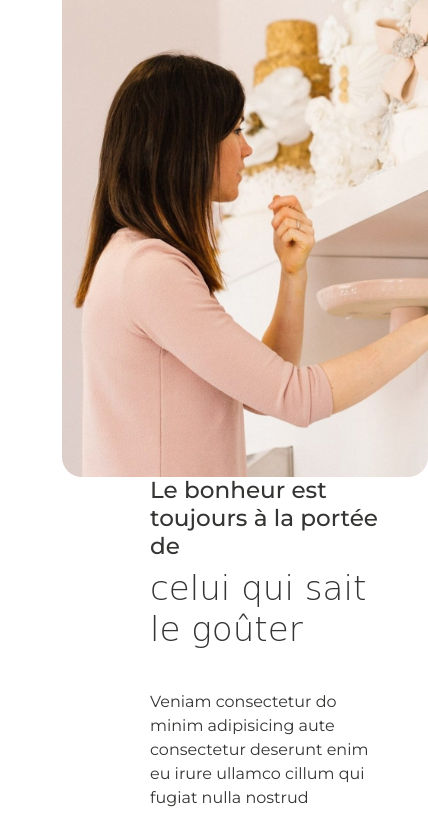
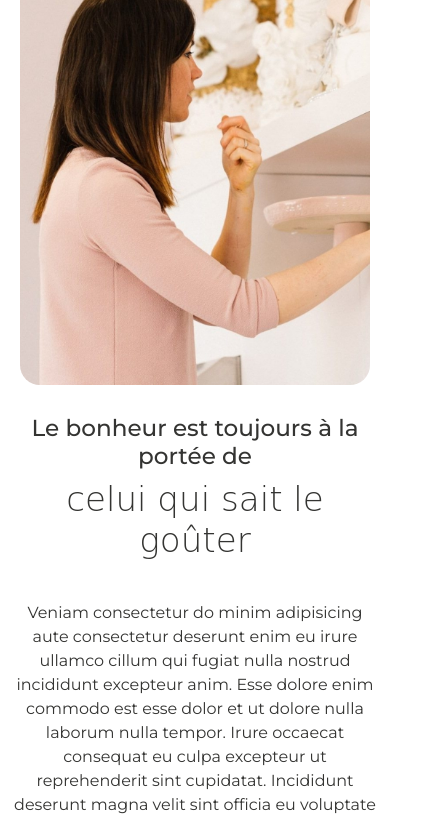
Before and after one commit to sbelisle07/Marie-France-Test, a plain HTML site: page index.html in a window 390 px wide. Shown: the part 494-1308 px from the top of the page, 428 px wide, since content can reach past the window. Drawn offline with nearby package versions, Linux system fonts and the light colour scheme; files that its build step writes are made by us from their sources; a web font is replaced by a local one.

Commit message:
responsive page d'accueil

```diff
--- a/assets/styles/scss/main.scss
+++ b/assets/styles/scss/main.scss
@@ -1,3 +1,48 @@
+/* RESPONSIVE MIXINS */
+$lg: 1199px;
+$md: 991px;
+$sm: 767px;
+$xs: 575px;
+
+/* Plus grand ou égal custom */
+@mixin min-custom($custom) { @media (min-width: $custom + 1px) { @content; } }
+/* Plus petit ou égal custom */
+@mixin max-custom($custom) { @media (max-width: $custom) { @content; } }
+
+
+/* Plus grand ou égal à 1200px */
+@mixin min-lg { @media (min-width: $lg + 1px) { @content; } }
+/* Plus petit ou égal à 1199px */
+@mixin max-lg { @media (max-width: $lg) { @content; } }
+/* Plus grand ou égal à 992px */
+@mixin min-md { @media (min-width: $md + 1px) { @content; } }
+/* Plus petit ou égal à 991px */
+@mixin max-md { @media (max-width: $md) { @content; } }
+/* Plus grand ou égal à 768px */
+@mixin min-sm { @media (min-width: $sm + 1px) { @content; } }
+/* Plus petit ou égal à 767px */
+@mixin max-sm { @media (max-width: $sm) { @content; } }
+/* Plus grand ou égal à 576px */
+@mixin min-xs { @media (min-width: $xs + 1px) { @content; } }
+/* Plus petit ou égal à 575px */
+@mixin max-xs { @media (max-width: $xs) { @content; } }
+
+/* Entre 1199px et 992px */
+@mixin max-lg-min-md { @media (max-width: $lg) and (min-width: $md + 1px ) { @content; } }
+/* Entre 1199px et 768px */
+@mixin max-lg-min-sm { @media (max-width: $lg) and (min-width: $sm + 1px ) { @content; } }
+/* Entre 1199px et 576px */
+@mixin max-lg-min-xs { @media (max-width: $lg) and (min-width: $xs + 1px ) { @content; } }
+
+/* Entre 991px et 768px */
+@mixin max-md-min-sm { @media (max-width: $md) and (min-width: $sm + 1px ) { @content; } }
+/* Entre 991px et 576px */
+@mixin max-md-min-xs { @media (max-width: $md) and (min-width: $xs + 1px ) { @content; } }
+
+/* Entre 767px et 576px */
+@mixin max-sm-min-xs { @media (max-width: $sm) and (min-width: $xs + 1px ) { @content; } }
+
+
 @import "general/variables";
 @import "general/general";
 @import "master/header";
--- a/assets/styles/scss/pages/homepage.scss
+++ b/assets/styles/scss/pages/homepage.scss
@@ -1,50 +1,112 @@
 // INTRO //
-
 .image-accueil {
 	.plop-wrap {
 		position: absolute;
 		width: 265px;
-		height: 375px;
-		.leave {
+		height: 425px;
+		overflow: hidden;
+		img {
 			position: absolute;
 			max-width: 245px;
 			left: -60px;
 			top: 10px;
+			@include max-md {
+				max-width: 190px;
+			}
+			@include max-sm {
+				max-width: 170px;
+			}
+			@include max-xs {
+				max-width: 140px;
+				transform: rotate(10deg);
+				left: -40px;
+			}
+			@include max-custom(400px) {
+				max-width: 120px;
+				top: 0;
+			}
 		}
-	}
-	.plop-wrap-right {
-		position: absolute;
-		right: 0;
-		left: auto;
-		width: 265px;
-		overflow: hidden;
-		.plop {
-			position: relative;
-			right: -45px;
-			max-width: 250px;
-			transform: rotate(60deg);
+		&.right {
+			right: 0;
+			left: auto;
+			img {
+				position: relative;
+				left: 65px;
+				max-width: 250px;
+				transform: rotate(50deg);
+				@include max-md {
+					left: 100px;
+					max-width: 200px;
+				}
+				@include max-sm {
+					left: 130px;
+					max-width: 180px;
+				}
+				@include max-xs {
+					top: 150px;
+					left: 150px;
+					max-width: 150px;
+				}
+				@include max-custom(400px) {
+					top: 140px;
+					left: 180px;
+					max-width: 130px;
+				}
+			}
 		}
 	}
 	.container {
 		position: relative;
 		.rounded {
 			padding-top: 100px;
-			padding-bottom: 100px;
+			padding-bottom: 120px;
 			width: 300px;
+			@include max-md {
+				width: 250px;
+			}
+			@include max-xs {
+				width: 200px;
+			}
+			@include max-custom(400px) {
+				width: 180px;
+			}
 		}
 	}
 }
 
+
 .intro-accueil {
 	.container {
 		color: $dark;
+		@include max-sm {
+			text-align: center;
+		}
+		.row {
+			@include min-md {
+				display: flex;
+				flex-wrap: wrap;
+				align-items: center;
+			}
+		}
 		.image {
-			margin-left: 50px;
 			border-radius: 20px;
+			@include max-sm {
+				width: 350px;
+				margin-bottom: 30px;
+			}
 		}
 		.text {
 			align-self: center;
-			padding-left: 150px;
+			padding-left: 100px;
+			@include max-lg {
+				padding-left: 60px;
+			}
+			@include max-md {
+				padding-left: 40px;
+			}
+			@include max-sm {
+				padding-left: 0;
+			}
 			h2 {
 				font-family: $baby;
 			}
@@ -60,15 +122,19 @@
 
 .banner-image {
 	background-size: cover;
-	height: 700px;
+	background-position: center;
+	min-height: 400px;
+	height: 40vh;
 	margin: 150px 0;
+	@include max-xs {
+		min-height: 300px;
+	}
 }
 
 //EVENEMENTS//
-
 .events {
 	.container {
-		h3{
+		h3 {
 			margin-bottom: 0px;
 		}
 		h2 {
@@ -85,13 +151,12 @@
 }
 
 // SAVEURS ET PRODUITS //
-
 .cake {
 	margin-bottom: 70px;
 }
 
-.saveurs {
-	.container{
+.big-title {
+	.container {
 		position: relative;
 		p {
 			font-family: $barlow;
@@ -100,6 +165,21 @@
 			font-size: 175px;
 			margin-bottom: 0px;
 			margin-left: 75px;
+			@include max-md {
+				font-size: 150px;
+			}
+			@include max-sm {
+				font-size: 115px;
+				margin-left: 55px;
+			}
+			@include max-xs {
+				font-size: 90px;
+				margin-left: 35px;
+			}
+			@include max-custom(415px) {
+				font-size: 70px;
+				margin-left: 25px;
+			}
 		}
 		h2 {
 			z-index: 100;
@@ -107,18 +187,42 @@
 			position: absolute;
 			bottom: 60px;
 			font-size: 45px;
+
+			@include max-md {
+				bottom: 50px;
+			}
+			@include max-sm {
+				font-size: 35px;
+				bottom: 40px;
+			}
+			@include max-xs {
+				font-size: 25px;
+				bottom: 30px;
+			}
+			@include max-custom(415px) {
+				font-size: 20px;
+				bottom: 20px;
+			}
 		}
 	}
 }
 
-.img-sav {
+.homegrid5 {
 	.container {
 		.grid {
 			display: grid;
 			grid-template-columns: repeat(5, 1fr);
 			gap: 10px;
+			@include max-sm {
+				grid-template-columns: repeat(2, 1fr);
+			}
 			.prod-img {
 				border-radius: 20px;
+				&:last-child {
+					@include max-sm {
+						display: none;
+					}
+				}
 			}
 		}
 	}
@@ -136,34 +240,9 @@
 }
 
 .produits {
-	.container{
-		position: relative;
+	.container {
 		p {
-			font-family: $barlow;
-			color: $second;
-			opacity: 0.25;
-			font-size: 175px;
-			margin: 150px 0 0 75px;
-		}
-		h2 {
-			z-index: 100;
-			font-family: $baby;
-			position: absolute;
-			bottom: 60px;
-			font-size: 45px;
-		}
-	}
-}
-
-.img-prod {
-	.container {
-		.grid {
-			display: grid;
-			grid-template-columns: repeat(5, 1fr);
-			gap: 10px;
-			.prod-img {
-				border-radius: 20px;
-			}
+			margin-top: 150px;
 		}
 	}
 }
@@ -180,7 +259,6 @@
 }
 
 // CONCLUSION //
-
 .cupcake {
 	margin-top: 200px;
 }
@@ -205,9 +283,3 @@
 		}
 	}
 }
-
-@media (max-width: 575px) {
-	h1, h2, h3, p {
-		word-break: break-word;
-	}
-}
--- a/index.html
+++ b/index.html
@@ -57,10 +57,10 @@
 	</nav>
 
 	<div class="image-accueil">
-				<div class="plop-wrap">
+		<div class="plop-wrap">
 			<img class="leave" src="assets/img/tit-decor/leaves.svg">
 		</div>
-		<div class="plop-wrap-right">
+		<div class="plop-wrap right">
 			<img class="plop" src="assets/img/tit-decor/plop.svg">
 		</div>
 		<div class="container">
@@ -71,14 +71,16 @@
 	<div class="intro-accueil">
 		<div class="container">
 			<div class="row">
-				<div class="col-md-4">
+				<div class="col-lg-5 col-md-5">
 					<img class="image" src="assets/img/imagesophie.jpg">
 				</div>
-				<div class="text col-md-8">
-					<h3>Le bonheur est toujours à la portée de</h3>
-					<h2 class="display-4">celui qui sait le goûter</h2>
-					<p>Veniam consectetur do minim adipisicing aute consectetur deserunt enim eu irure ullamco cillum qui fugiat nulla nostrud incididunt excepteur anim. Esse dolore enim commodo est esse dolor et ut dolore nulla laborum nulla tempor. Irure occaecat consequat eu culpa excepteur ut reprehenderit sint cupidatat. Incididunt deserunt magna velit sint officia eu voluptate mollit quis sed aliqua. </p>
-					<a href="#" class="btn btn-primary">Commander</a>
+				<div class="col-lg-7 col-md-7">
+					<div class="text">
+						<h3>Le bonheur est toujours à la portée de</h3>
+						<h2 class="display-4">celui qui sait le goûter</h2>
+						<p>Veniam consectetur do minim adipisicing aute consectetur deserunt enim eu irure ullamco cillum qui fugiat nulla nostrud incididunt excepteur anim. Esse dolore enim commodo est esse dolor et ut dolore nulla laborum nulla tempor. Irure occaecat consequat eu culpa excepteur ut reprehenderit sint cupidatat. Incididunt deserunt magna velit sint officia eu voluptate mollit quis sed aliqua. </p>
+						<a href="#" class="btn btn-primary">Commander</a>
+					</div>
 				</div>
 			</div>
 		</div>
@@ -122,7 +124,7 @@
 	<div class="banner-image cake" style="background-image: url(assets/img/banners/banniere-cakes.jpg);">
 	</div>
 
-	<div class="saveurs">
+	<div class="saveurs big-title ">
 		<div class="container">
 			<div class="row">
 				<div class="text col-md-12">
@@ -133,7 +135,7 @@
 		</div>
 	</div>
 
-	<div class="img-sav">
+	<div class="homegrid5">
 		<div class="container">
 			<div class="grid">
 				<img class="prod-img" src="assets/img/saveurs-produits-homepage/MaskGroup58.jpg">
@@ -155,7 +157,7 @@
 		</div>
 	</div>
 
-	<div class="produits">
+	<div class="produits big-title ">
 		<div class="container">
 			<div class="row">
 				<div class="text col-md-12">
@@ -166,7 +168,7 @@
 		</div>
 	</div>
 
-	<div class="img-prod">
+	<div class="homegrid5">
 		<div class="container">
 			<div class="grid">
 				<img class="prod-img" src="assets/img/saveurs-produits-homepage/MaskGroup61.jpg">
```
